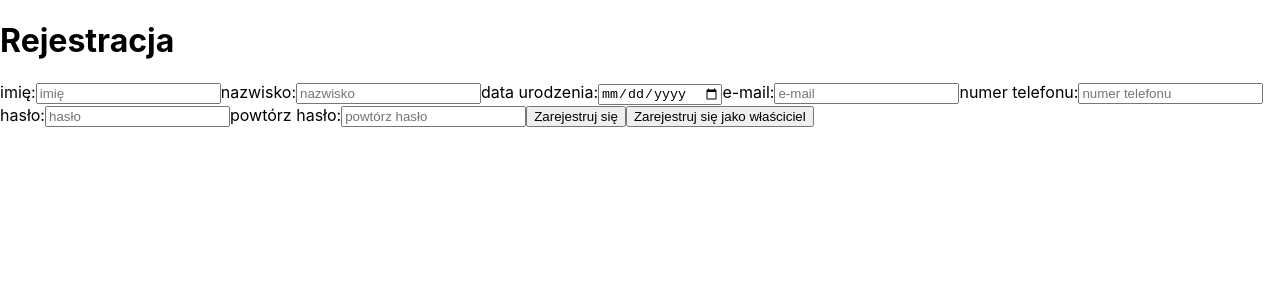
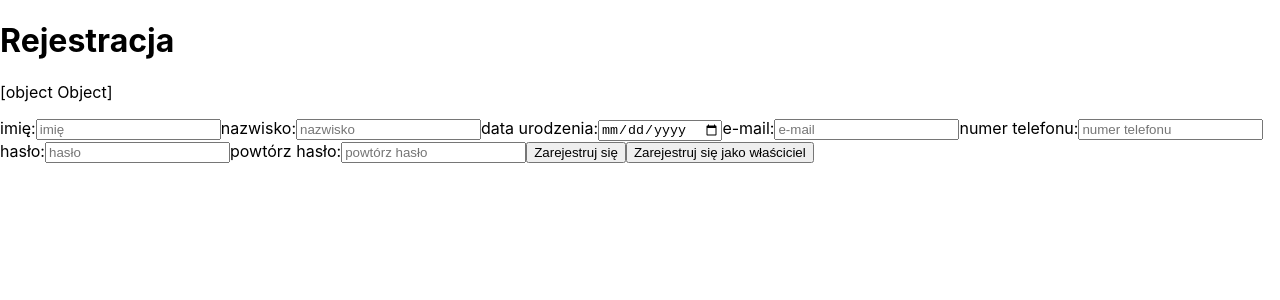
Before and after one commit to Reservant-inc/reservant-frontend, a React (Create React App) app in the folder reservant-frontend/: page /register in a window 1280 px wide. Shown: the top 300 px of the page. Built offline with nearby package versions, Linux system fonts and the light colour scheme.

Commit message:
feat: skeleton minecraft
added validator template

```diff
--- a/reservant-frontend/src/components/RegisterPage/RegisterForm/RegisterForm.tsx
+++ b/reservant-frontend/src/components/RegisterPage/RegisterForm/RegisterForm.tsx
@@ -1,4 +1,5 @@
 import React, {useState} from "react"
+import RegisterValidator from "../RegisterValidator/RegisterValidator";
 
 interface UserProps {
     name: string,
@@ -53,6 +54,8 @@ export default function RegisterForm ({onSubmit}: RegisterFormProps) {
         <div className="RegisterForm">
             <h1>Rejestracja</h1>
 
+            <RegisterValidator/>
+
             <label htmlFor="name">imię:</label>
             <input id="name" type="text" value={name} placeholder="imię" onChange={e => setName(e.target.value)}/>
 
--- a/reservant-frontend/src/components/RegisterPage/RegisterValidator/RegisterValidator.tsx
+++ b/reservant-frontend/src/components/RegisterPage/RegisterValidator/RegisterValidator.tsx
@@ -0,0 +1,10 @@
+import React from "react";
+
+export default function RegisterValidator (message: string) {
+
+    return (
+        <div className="RegisterValidator">
+            <p>{`${message}`}</p>
+        </div>
+    )
+}
```
